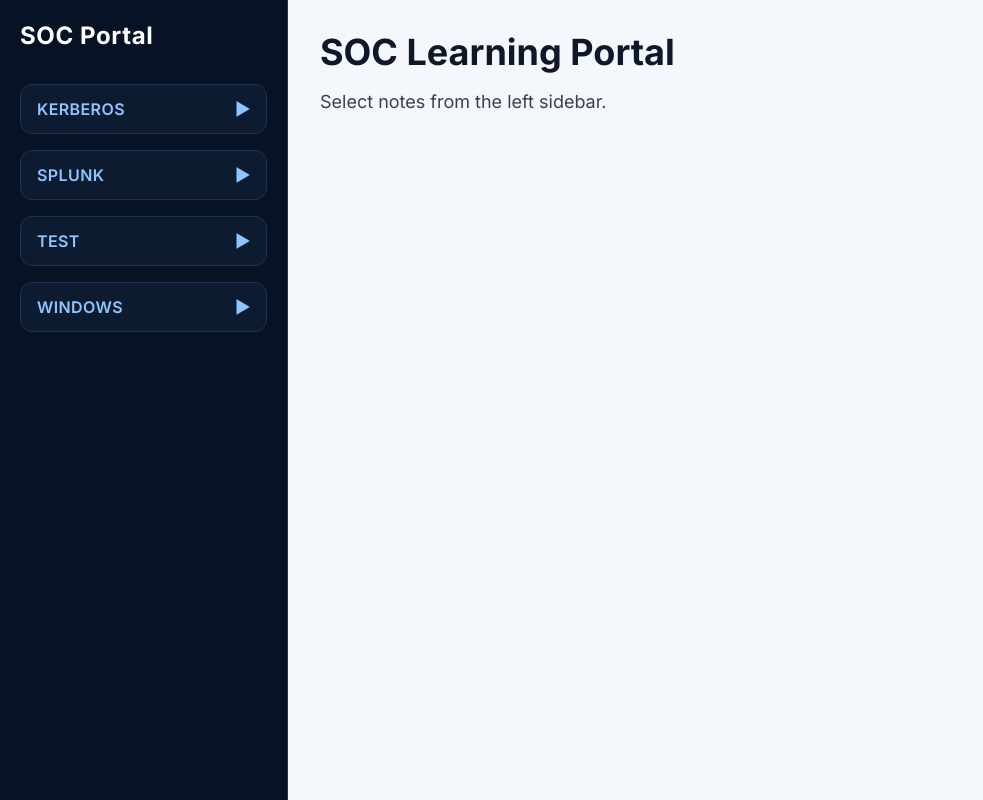
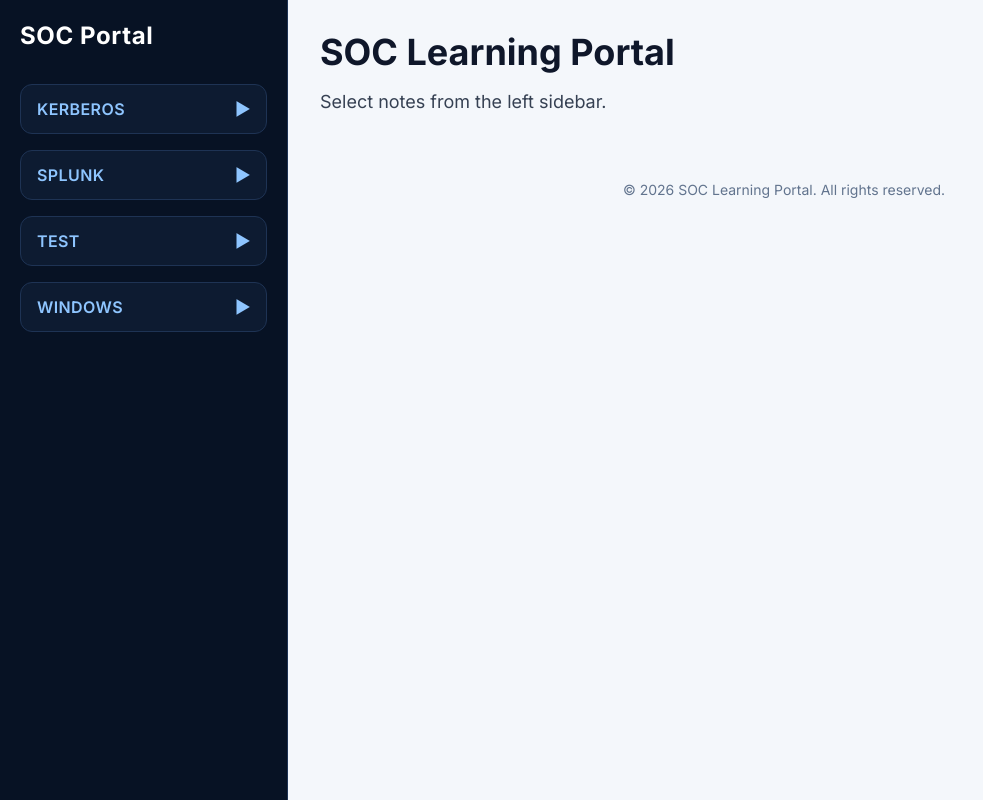
Before and after one commit to cchandannssingh-code/soc-learning-portal, a Next.js app: page / in a window 1280 px wide. Shown: the whole page, without its empty margins (0-983 px from the left). Built offline with nearby package versions, Linux system fonts and the light colour scheme.

Commit message:
Updated SOCForge branding

```diff
--- a/app/layout.tsx
+++ b/app/layout.tsx
@@ -17,9 +17,13 @@
 
           <main className="flex-1 bg-[#f4f7fb] min-h-screen p-4 md:p-8">
             {children}
+            <footer className="mt-10 text-center text-sm text-slate-500 py-6">
+  © 2026 SOC Learning Portal. All rights reserved.
+</footer>
           </main>
         </div>
       </body>
     </html>
   )
+
 }
```
